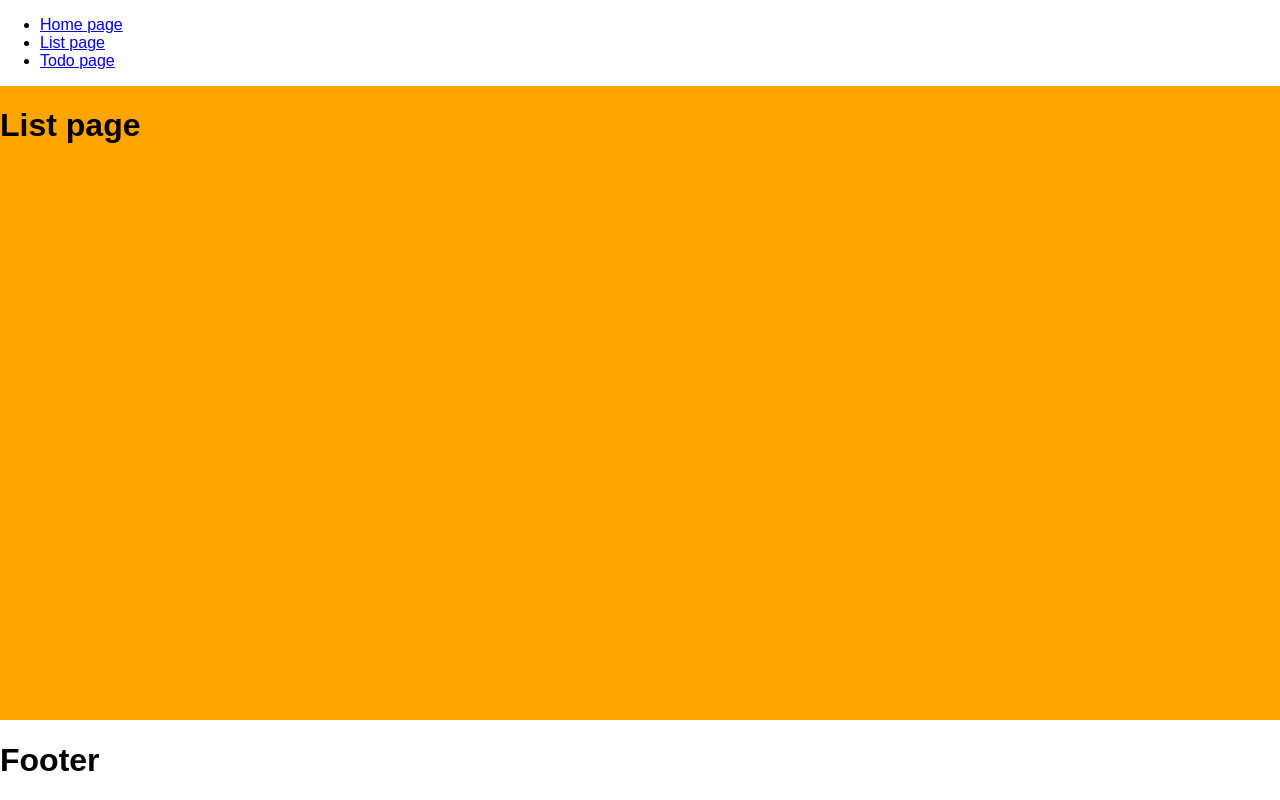
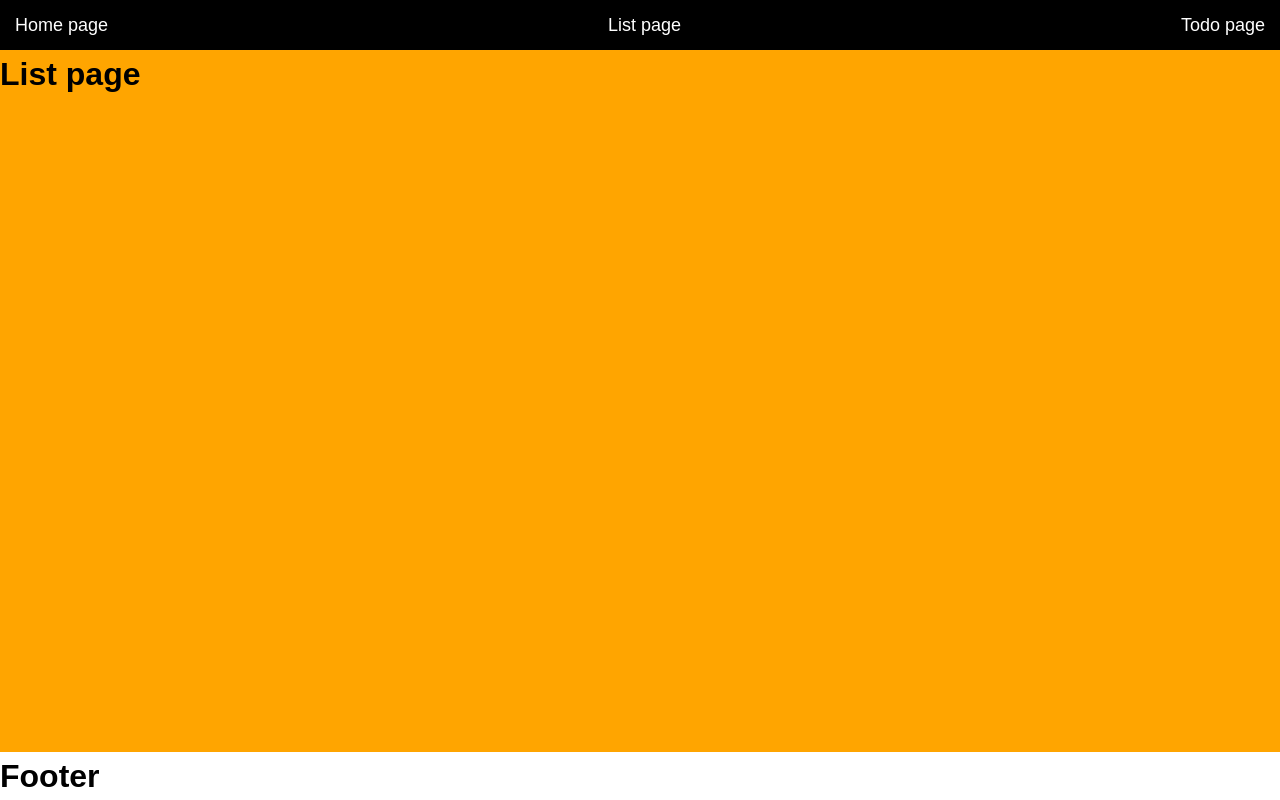
Before and after one commit to lznval/pet-project, a React (Create React App) app: page /list in a window 1280 px wide. Built offline with nearby package versions, Linux system fonts and the light colour scheme.

Commit message:
some css style, add complete btn

```diff
--- a/public/index.html
+++ b/public/index.html
@@ -2,14 +2,12 @@
 <html lang="en">
   <head>
     <meta charset="utf-8" />
-    <link rel="icon" href="%PUBLIC_URL%/favicon.ico" />
     <meta name="viewport" content="width=device-width, initial-scale=1" />
     <meta name="theme-color" content="#000000" />
     <meta
       name="description"
       content="Web site created using create-react-app"
     />
-    <link rel="apple-touch-icon" href="%PUBLIC_URL%/logo192.png" />
     <!--
       manifest.json provides metadata used when your web app is installed on a
       user's mobile device or desktop. See https://developers.google.com/web/fundamentals/web-app-manifest/
@@ -24,7 +22,7 @@
       work correctly both with client-side routing and a non-root public URL.
       Learn how to configure a non-root public URL by running `npm run build`.
     -->
-    <title>React App</title>
+    <title>Project</title>
   </head>
   <body>
     <noscript>You need to enable JavaScript to run this app.</noscript>
--- a/src/App.css
+++ b/src/App.css
@@ -1,8 +1,69 @@
-body {
-	padding: 0;
-	margin: 0;
+/* Указываем box sizing */
+*,
+*::before,
+*::after {
+  box-sizing: border-box;
 }
 
+/* Убираем внутренние отступы */
+ul[class],
+ol[class] {
+  padding: 0;
+}
+
+/* Убираем внешние отступы */
+body,
+h1,
+h2,
+h3,
+h4,
+p,
+ul[class],
+ol[class],
+li,
+figure,
+figcaption,
+blockquote,
+dl,
+dd {
+  margin: 0;
+}
+
+/* Выставляем основные настройки по-умолчанию для body */
+body {
+  min-height: 100vh;
+  scroll-behavior: smooth;
+  text-rendering: optimizeSpeed;
+  line-height: 1.5;
+}
+
+/* Удаляем стандартную стилизацию для всех ul и il, у которых есть атрибут class*/
+ul[class],
+ol[class] {
+  list-style: none;
+}
+
+/* Элементы a, у которых нет класса, сбрасываем до дефолтных стилей */
+a:not([class]) {
+  text-decoration-skip-ink: auto;
+}
+
+a {
+	text-decoration: none;
+}
+
+/* Упрощаем работу с изображениями */
+img {
+  max-width: 100%;
+  display: block;
+}
+/* Наследуем шрифты для инпутов и кнопок */
+input,
+button,
+textarea,
+select {
+  font: inherit;
+}
 .wrapper {
 	display: flex;
 	flex-direction: column;
--- a/src/components/Navbar/Navbar.jsx
+++ b/src/components/Navbar/Navbar.jsx
@@ -1,17 +1,18 @@
 import { Link } from "react-router-dom";
+import style from "./Navbar.module.css"
 
 const Navbar = () => {
   return (
     <>
-      <nav>
-        <ul>
-          <li>
+      <nav className={style.navbar}>
+        <ul className={style.navbar_list}>
+          <li className={style.navbar_item}>
             <Link to="/">Home page</Link>
           </li>
-          <li>
+          <li className={style.navbar_item}>
             <Link to="/list">List page</Link>
           </li>
-          <li>
+          <li className={style.navbar_item}>
             <Link to="/todo">Todo page</Link>
           </li>
         </ul>
--- /dev/null
+++ b/src/components/Navbar/Navbar.module.css
@@ -0,0 +1,21 @@
+.navbar {
+    padding: 0 15px;
+    width: 100%;
+    background: #000;
+}
+
+.navbar_list {
+    display: flex;
+    align-items: center;
+    justify-content: space-between;
+    height: 50px;
+}
+
+.navbar_item {
+
+}
+
+.navbar_item a{
+    color: white;
+    font-size: 18px;
+}
--- a/src/pages/Todo/Todo.jsx
+++ b/src/pages/Todo/Todo.jsx
@@ -59,11 +59,11 @@ const Todo = () => {
                     <div className="todo">
                         {data.map((item, key) => (
                             <div className={style.todo_body}>
-                                <div className={style.todo_item} key={key}>
+                                <div className={item.complete ? style.todo_item_complete : style.todo_item} key={key}>
                                     <div className={style.todo_id}>
                                         {item.id}.
                                     </div>
-                                    <div className={item.complete ? "todo_text complete" : "todo_text"}>
+                                    <div className={item.complete ? style.todo_text_complete : style.todo_text}>
                                         {item.todo}
                                     </div>
                                 </div>
--- a/src/pages/Todo/Todo.module.css
+++ b/src/pages/Todo/Todo.module.css
@@ -15,6 +15,18 @@
     align-items: center;
 }
 
+.todo_item_complete {
+    min-width: 200px;
+    max-width: 400px;
+    background: lightblue;
+    border-radius: 15px;
+    padding: 5px 20px;
+    font-family: Arial, "Helvetica Neue", Helvetica, sans-serif;
+    display: flex;
+    align-items: center;
+    opacity: 0.6;
+}
+
 .todo_id {
     font-size: 16px;
     font-weight: bold;
@@ -25,8 +37,9 @@
     font-size: 20px;
 }
 
-.todo_text.todo_complete {
+.todo_text_complete {
     text-decoration: line-through;
+    font-size: 20px;
 }
 
 .todo_complete {
```
